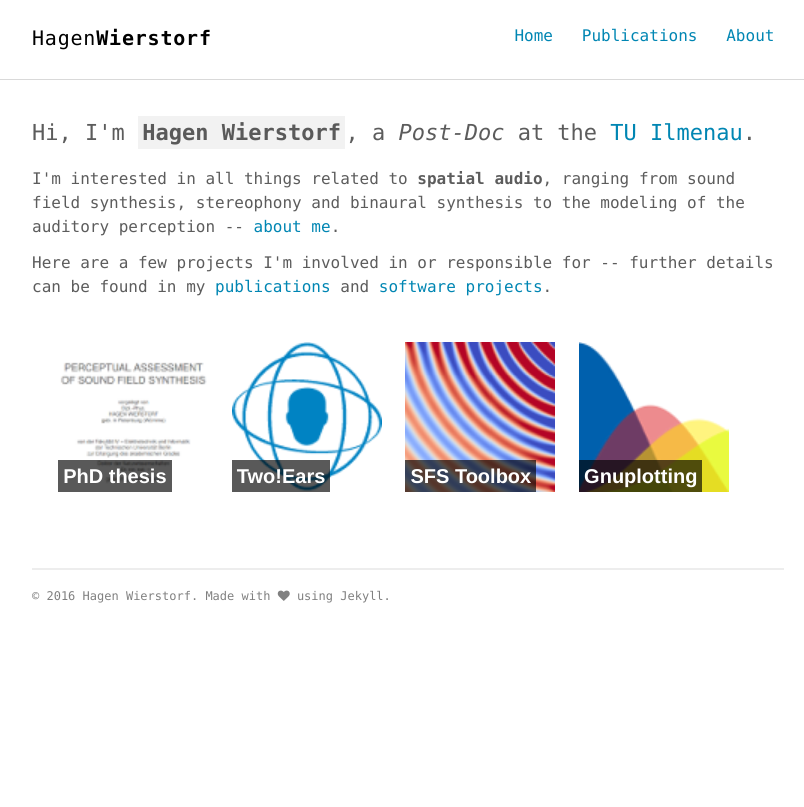
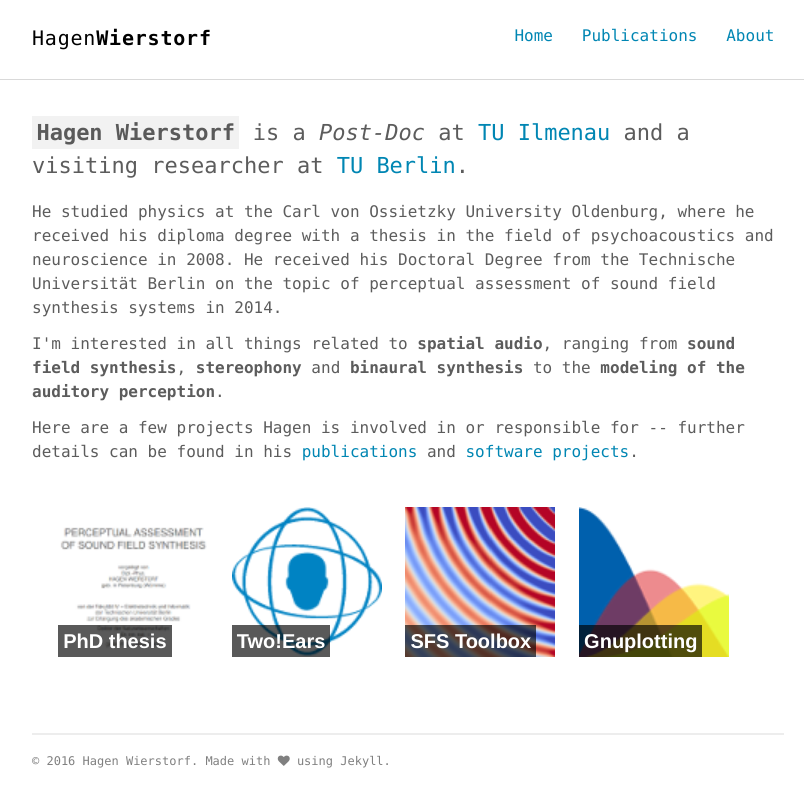
Before and after one commit to hagenw/hagenw.github.io, a Jekyll site: the page built from about/index.html, in a window 1280 px wide. Shown: the top 807 px of the page, without its empty margins (232-1036 px from the left). Built offline with Jekyll 4.4.1, drawn with Linux system fonts in a browser that asks for light colours; Markdown is read by kramdown in place of the engine named in the settings.

Commit message:
Update intro

```diff
--- a/_includes/intro.html
+++ b/_includes/intro.html
@@ -1,16 +1,24 @@
 <section class="intro">
   <div class="container">
-    <p class="lead">Hi, I'm <strong class="author-name" itemprop="name">{{ site.author.name }}</strong>,
-    a <em itemprop="jobTitle">{{ site.author.job }}</em> at the
-    <a href="https://www.tu-ilmenau.de/en/audio-visual-technology/">TU Ilmenau</a>.</p>
+    <p class="lead"><strong class="author-name" itemprop="name">{{ site.author.name }}</strong>
+    is a <em itemprop="jobTitle">{{ site.author.job }}</em> at
+    <a href="https://www.tu-ilmenau.de/en/audio-visual-technology/">TU Ilmenau</a>
+    and a visiting researcher at <a href="https://www.aipa.tu-berlin.de">TU Berlin</a>.
+    </p>
+
+    <p>He studied physics at the Carl von Ossietzky University Oldenburg, where
+    he received his diploma degree with a thesis in the field of psychoacoustics
+    and neuroscience in 2008. He received his Doctoral Degree from the
+    Technische Universität Berlin on the topic of perceptual assessment of sound
+    field synthesis systems in 2014.</p>
 
     <p>I'm interested in all things related to <strong>spatial audio</strong>,
-    ranging from sound field synthesis, stereophony and binaural synthesis to
-    the modeling of the auditory perception
-    -- <a href="{{ '/about' | prepend: site.author.url }}" target="_blank">about me</a>.</p>
+    ranging from <strong>sound field synthesis</strong>,
+    <strong>stereophony</strong> and <strong>binaural synthesis</strong> to the
+    <strong>modeling of the auditory perception</strong>.</p>
 
-    <p>Here are a few projects I'm involved in or responsible for -- further
-    details can be found in my <a href="publications/">publications</a>
+    <p>Here are a few projects Hagen is involved in or responsible for -- further
+    details can be found in his <a href="publications/">publications</a>
     and <a href="http://github.com/hagenw">software projects</a>.</p>
   </div>
 </section>
```
